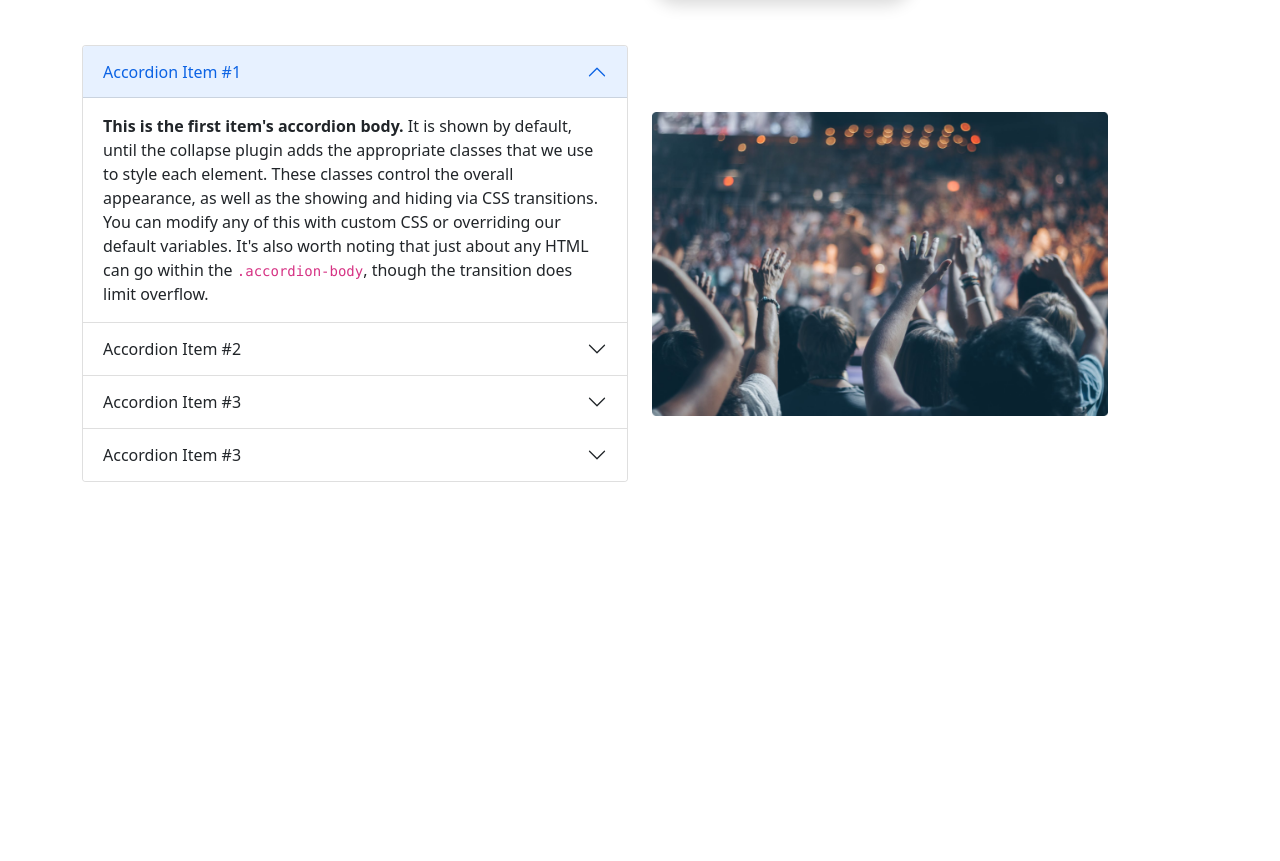
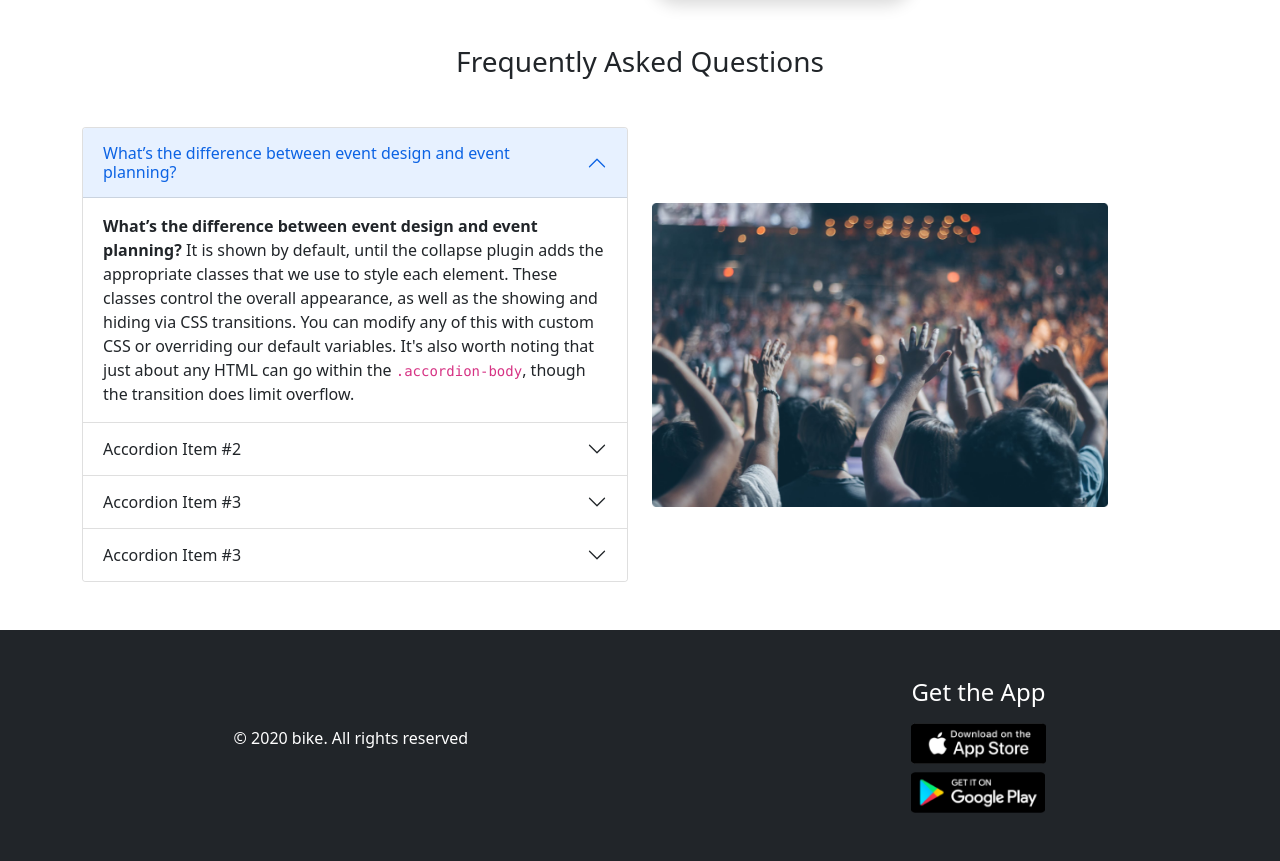
Before and after one commit to MagicManik/Glamours-Convention-Center, a plain HTML site: page index.html in a window 1280 px wide. Shown: the part 1235-2096 px from the top of the page. Before the commit the page ends 1717 px from the top, so only its background shows below. Drawn offline with nearby package versions, Linux system fonts and the light colour scheme.

Commit message:
footer added

```diff
--- a/index.html
+++ b/index.html
@@ -192,6 +192,7 @@
             </div>
         </section>
         <section class="container">
+            <h3 class="text-center my-5">Frequently Asked Questions</h3>
             <div class="row align-items-center justify-content-between">
                 <div class="col-lg-6 col-md-6 col-12">
                     <div class="accordion" id="accordionExample">
@@ -199,13 +200,14 @@
                             <h2 class="accordion-header" id="headingOne">
                                 <button class="accordion-button" type="button" data-bs-toggle="collapse"
                                     data-bs-target="#collapseOne" aria-expanded="true" aria-controls="collapseOne">
-                                    Accordion Item #1
+                                    What’s the difference between event design and event planning?
                                 </button>
                             </h2>
                             <div id="collapseOne" class="accordion-collapse collapse show" aria-labelledby="headingOne"
                                 data-bs-parent="#accordionExample">
                                 <div class="accordion-body">
-                                    <strong>This is the first item's accordion body.</strong> It is shown by default,
+                                    <strong>What’s the difference between event design and event planning?</strong> It
+                                    is shown by default,
                                     until
                                     the collapse plugin adds the appropriate classes that we use to style each element.
                                     These classes control the overall appearance, as well as the showing and hiding via
@@ -289,10 +291,25 @@
         </section>
     </main>
     <!-- footer start -->
-    <footer>
+    <footer class="mt-5 bg-dark">
+        <section class="container-fluid py-5">
+            <div class="d-flex justify-content-around flex-wrap align-items-center">
+                <div>
+                    <p class="text-white">© 2020 bike. All rights reserved</p>
 
+                </div>
+                <div>
+                    <h4 class="text-white">Get the App</h4>
+                    <img width="135px" class="my-2" src="brand-logo/appstore-img.png" alt="">
+                    <br>
+                    <img width="134px" src="brand-logo/playstore-img.png" alt="">
+                </div>
+            </div>
+        </section>
     </footer>
     <!-- footer end -->
+
+
     <script src="https://cdn.jsdelivr.net/npm/bootstrap@5.1.3/dist/js/bootstrap.bundle.min.js"
         integrity="sha384-ka7Sk0Gln4gmtz2MlQnikT1wXgYsOg+OMhuP+IlRH9sENBO0LRn5q+8nbTov4+1p"
         crossorigin="anonymous"></script>
```
Also changed, not shown: brand-logo/appstore-img.png (added), brand-logo/playstore-img.png (added).
